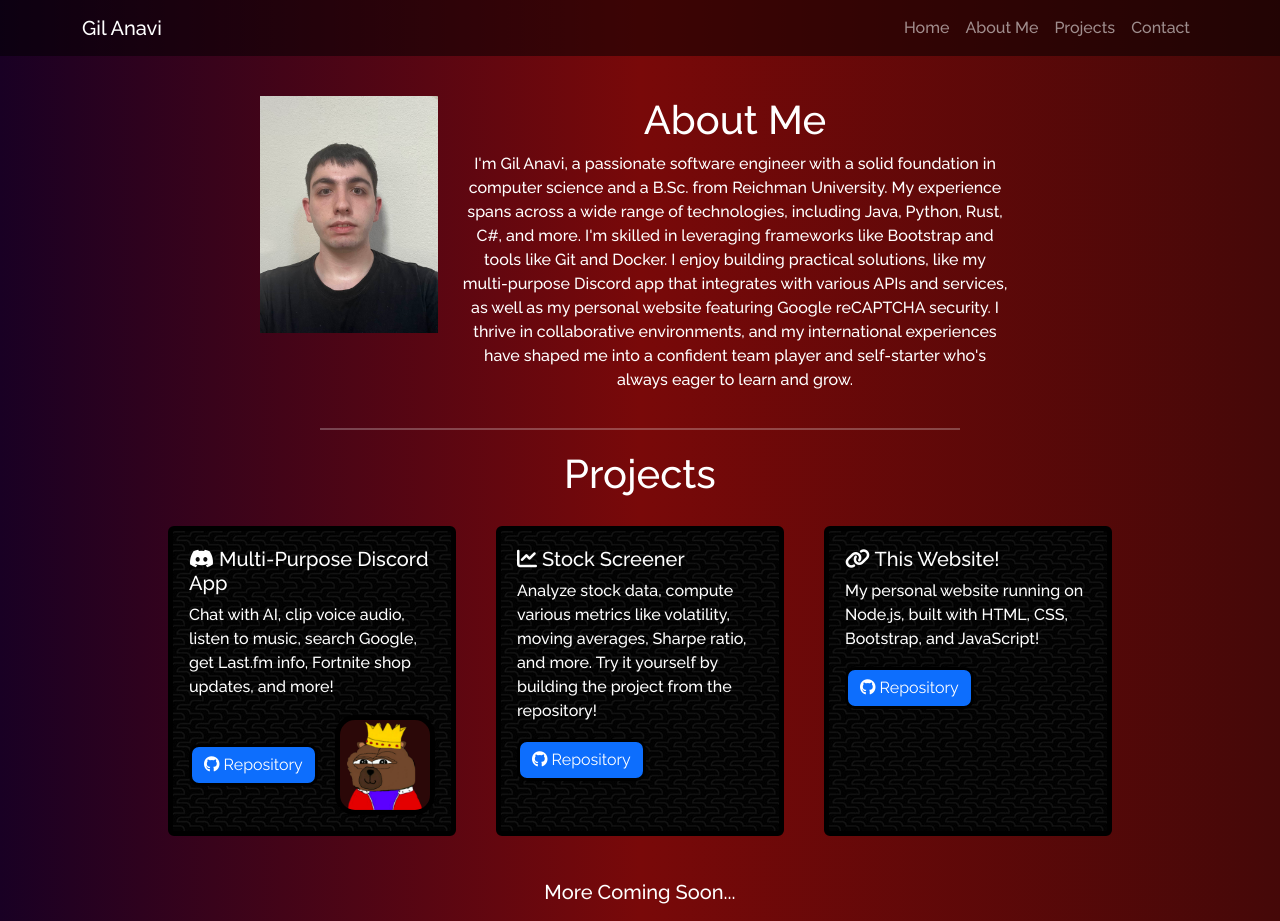
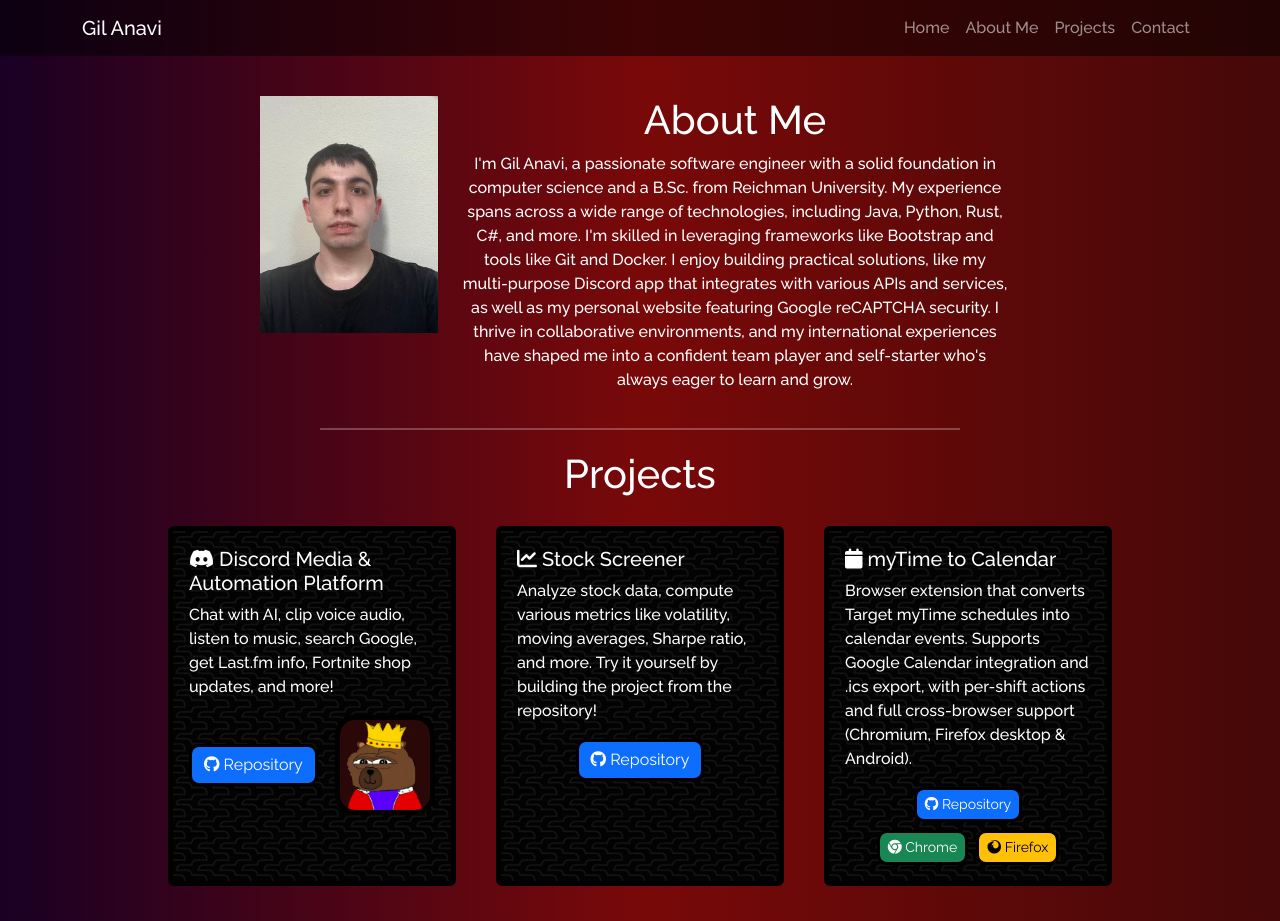
Before and after one commit to thisguygil/thisguygil.com, a website: page index.html in a window 1280 px wide. Shown: the top 921 px of the page. Drawn offline with nearby package versions, Linux system fonts and the light colour scheme.

Commit message:
updated with new project

```diff
--- a/index.html
+++ b/index.html
@@ -84,7 +84,7 @@
         <div class="container projects-container">
             <div class="card text-white project-card">
                 <div class="card-body">
-                    <h5 class="card-title"><i class="fa-brands fa-discord"></i> Multi-Purpose Discord App</h5>
+                    <h5 class="card-title"><i class="fa-brands fa-discord"></i> Discord Media & Automation Platform</h5>
                     <p class="card-text">Chat with AI, clip voice audio, listen to music, search Google, get Last.fm info, Fortnite shop updates, and more!</p>
                     <div class="align-bottom text-center">
                         <a href="https://github.com/thisguygil/bobo" class="btn btn-primary"><i
@@ -97,8 +97,30 @@
                 <div class="card-body">
                     <h5 class="card-title"><i class="fa-solid fa-chart-line"></i> Stock Screener</h5>
                     <p class="card-text">Analyze stock data, compute various metrics like volatility, moving averages, Sharpe ratio, and more. Try it yourself by building the project from the repository!</p>
-                    <div class="align-bottom text-center">
-                        <a href="http://github.com/thisguygil/stock-screener" class="btn btn-primary"><i class="fa-brands fa-github"></i> Repository</a>
+                    <div class="text-center mt-3">
+                        <a href="https://github.com/thisguygil/stock-screener" class="btn btn-primary"><i class="fa-brands fa-github"></i> Repository</a>
+                    </div>
+                </div>
+            </div>
+            <div class="card text-white project-card">
+                <div class="card-body">
+                    <h5 class="card-title"><i class="fa-solid fa-calendar"></i> myTime to Calendar</h5>
+                    <p class="card-text">
+                        Browser extension that converts Target myTime schedules into calendar events.
+                        Supports Google Calendar integration and .ics export, with per-shift actions
+                        and full cross-browser support (Chromium, Firefox desktop & Android).
+                    </p>
+                    <div class="text-center mt-3">
+                        <!-- Row 1: Repository -->
+                        <div class="mb-2">
+                            <a href="https://github.com/thisguygil/mytime-to-calendar" class="btn btn-primary btn-sm"><i class="fa-brands fa-github"></i> Repository</a>
+                        </div>
+
+                        <!-- Row 2: Chrome + Firefox -->
+                        <div class="d-flex justify-content-center gap-2 flex-wrap">
+                            <a href="https://chromewebstore.google.com/detail/mytime-to-calendar/odekbnpmjmbggpaeglaljcgapeoknhcp" class="btn btn-success btn-sm"><i class="fa-brands fa-chrome"></i> Chrome</a>
+                            <a href="https://addons.mozilla.org/en-US/firefox/addon/mytime-to-calendar/" class="btn btn-warning btn-sm"><i class="fa-brands fa-firefox"></i> Firefox</a>
+                        </div>
                     </div>
                 </div>
             </div>
@@ -106,9 +128,8 @@
                 <div class="card-body">
                     <h5 class="card-title"><i class="fa-solid fa-link"></i> This Website!</h5>
                     <p class="card-text">My personal website running on Node.js, built with HTML, CSS, Bootstrap, and JavaScript!</p>
-                    <div class="align-bottom text-center">
-                        <a href="https://github.com/thisguygil/thisguygil.com" class="btn btn-primary"><i
-                                class="fa-brands fa-github"></i> Repository</a>
+                    <div class="text-center mt-3">
+                        <a href="https://github.com/thisguygil/thisguygil.com" class="btn btn-primary"><i class="fa-brands fa-github"></i> Repository</a>
                     </div>
                 </div>
             </div>
```
